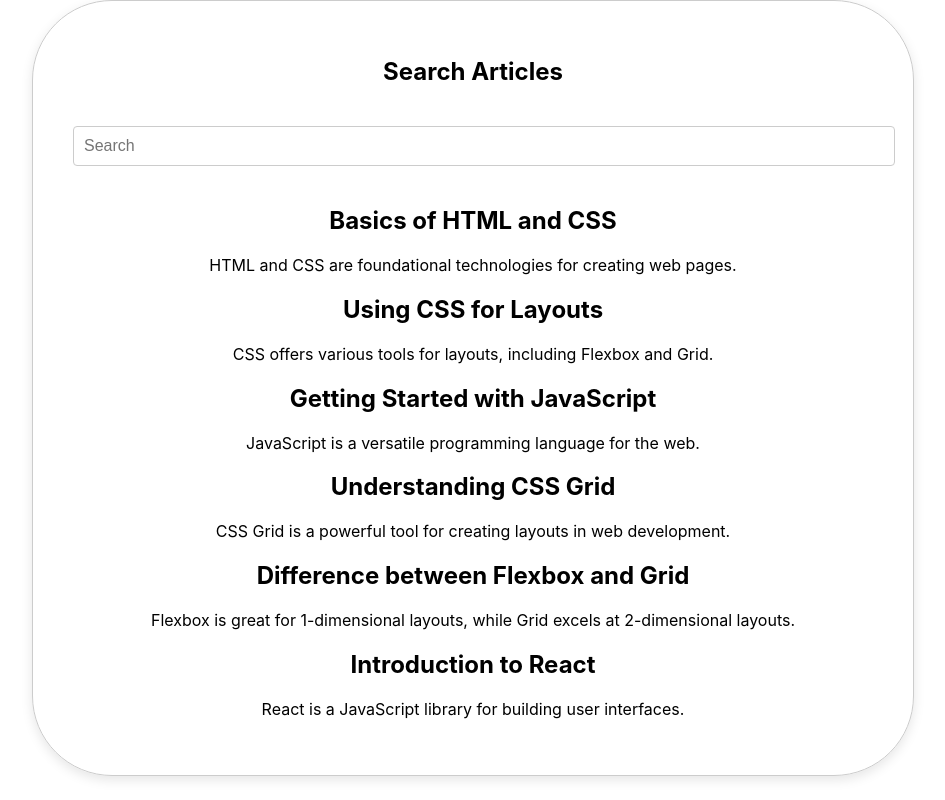
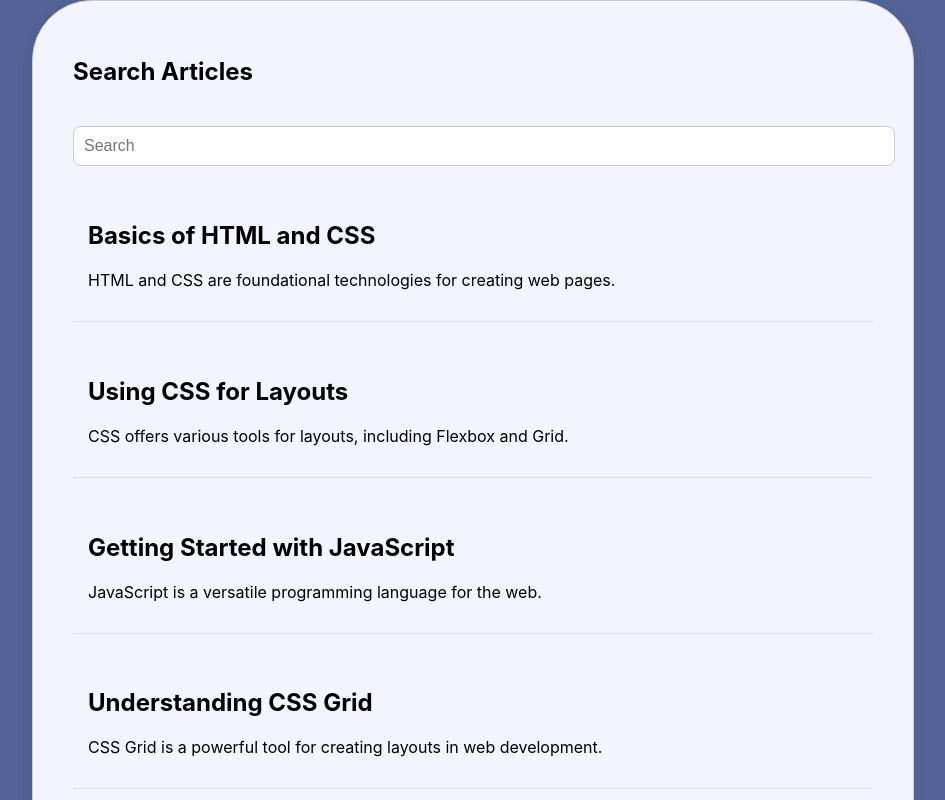
Before and after one commit to ali9issa99/search-box, a React (Create React App) app: page / in a window 1280 px wide. Shown: the top 800 px of the page, without its empty margins (167-1112 px from the left). Built offline with nearby package versions, Linux system fonts and the light colour scheme.

Commit message:
added the styliing for some classnames

```diff
--- a/src/App.css
+++ b/src/App.css
@@ -1,14 +1,20 @@
+body{
+    background-color: rgb(82, 99, 151);
+}
+
 .main-container{
+    background-color: rgb(243, 244, 253);
     padding: 40px;
     max-width: 800px;
     margin: auto;
     border: 1px solid #ccc;
-    border-radius: 80px;
+    border-radius: 60px;
     box-shadow: 0px 4px 12px rgba(0, 0, 0, 0.1);
     text-align: center;
 }
 
 h1{
+    text-align: left;
     font-size: 24px;
     margin-bottom: 20px;
 }
@@ -18,6 +24,25 @@ h1{
     padding: 10px;
     margin: 20px 0;
     font-size: 16px;
-    border-radius: 4px;
+    border-radius: 8px;
     border: 1px solid #ccc;
 }
+
+.articles{
+    text-align: left;
+}
+
+.article{
+    margin-bottom: 20px;
+    padding: 15px;
+    border-bottom: 1px solid #ddd;
+}
+
+.highlight{
+    background-color: yellow;
+}
+
+.no-result{
+    color: #777;
+    text-align: center;
+}
```
